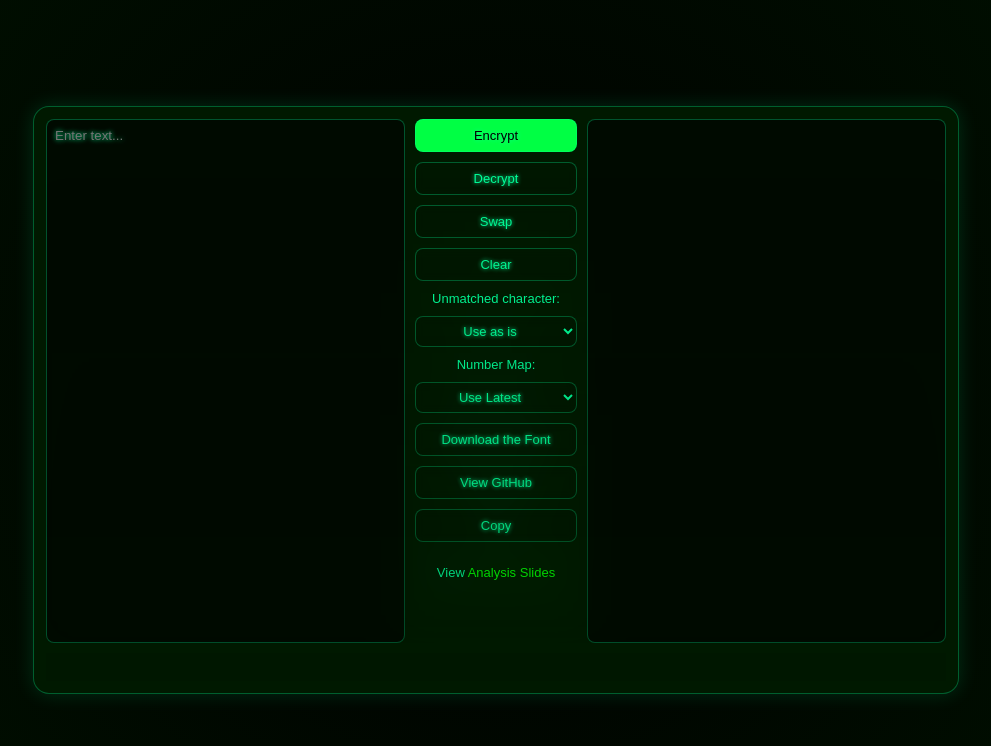
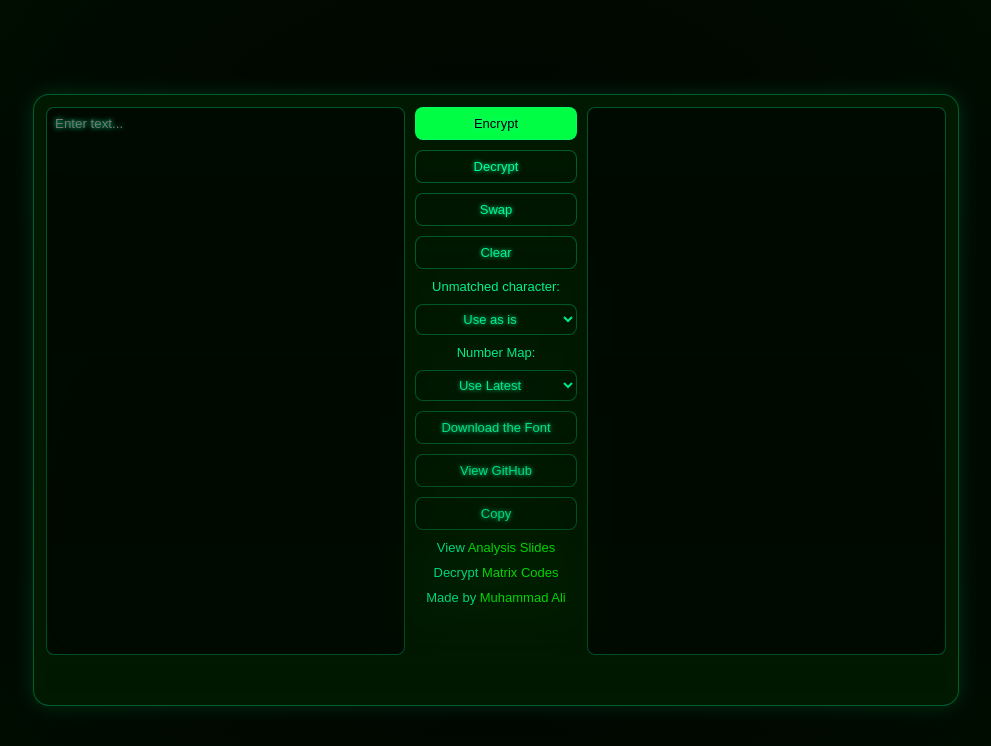
Before and after one commit to Alimadcorp/312, a plain HTML site: page index.html in a window 1280 px wide. Shown: the whole page, without its empty margins (144-1135 px from the left). Drawn offline with Linux system fonts and the light colour scheme; a web font is replaced by a local one.

Commit message:
Major bugfix, layout fix

```diff
--- a/index.html
+++ b/index.html
@@ -316,7 +316,8 @@
           <button onclick="lead()">Download the Font</button>
           <button onclick="leadg()">View GitHub</button>
           <button onclick="copyOut()">Copy</button>
-          <p>
+          <div style="display: grid; grid-auto-columns: 1; gap: 10px;">
+          <p style="margin:0">
             View
             <a
               href="https://docs.google.com/presentation/d/110bIi0N-z-D4FKMVwkCpnr1YUTwLF7zX79gop2ZVmQo/present"
@@ -325,6 +326,24 @@
               >Analysis Slides</a
             >
           </p>
+          <p style="margin:0">
+            Decrypt
+            <a
+              href="./544315616323"
+              ,
+              target="_blank"
+              >Matrix Codes</a
+            >
+          </p>
+          <p style="margin:0">
+            Made by
+            <a
+              href="https://alimad.co"
+              ,
+              target="_blank"
+              >Muhammad Ali</a
+            >
+          </p></div>
         </div>
         <div id="output" placeholder="Result..."></div>
       </div>
@@ -516,7 +535,6 @@
             code = state.output;
           }
           let cs = code.replace(/\D/g, "").split("");
-          console.log(cs.length)
           if(cs.length > 512) cs = "3152353021353521310315230155243531245".split("");
           let array = [];
           for (let i = 0; i < cs.length; i++) {
```
